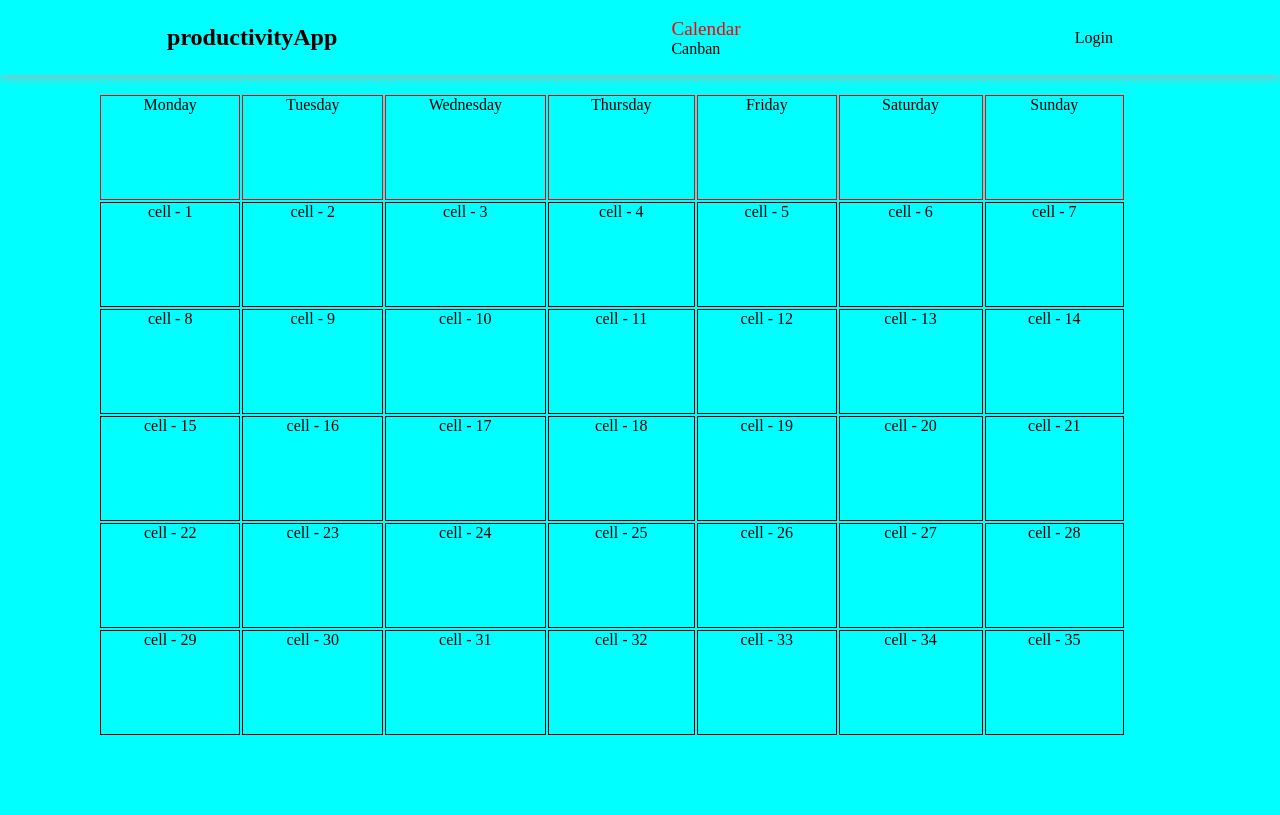
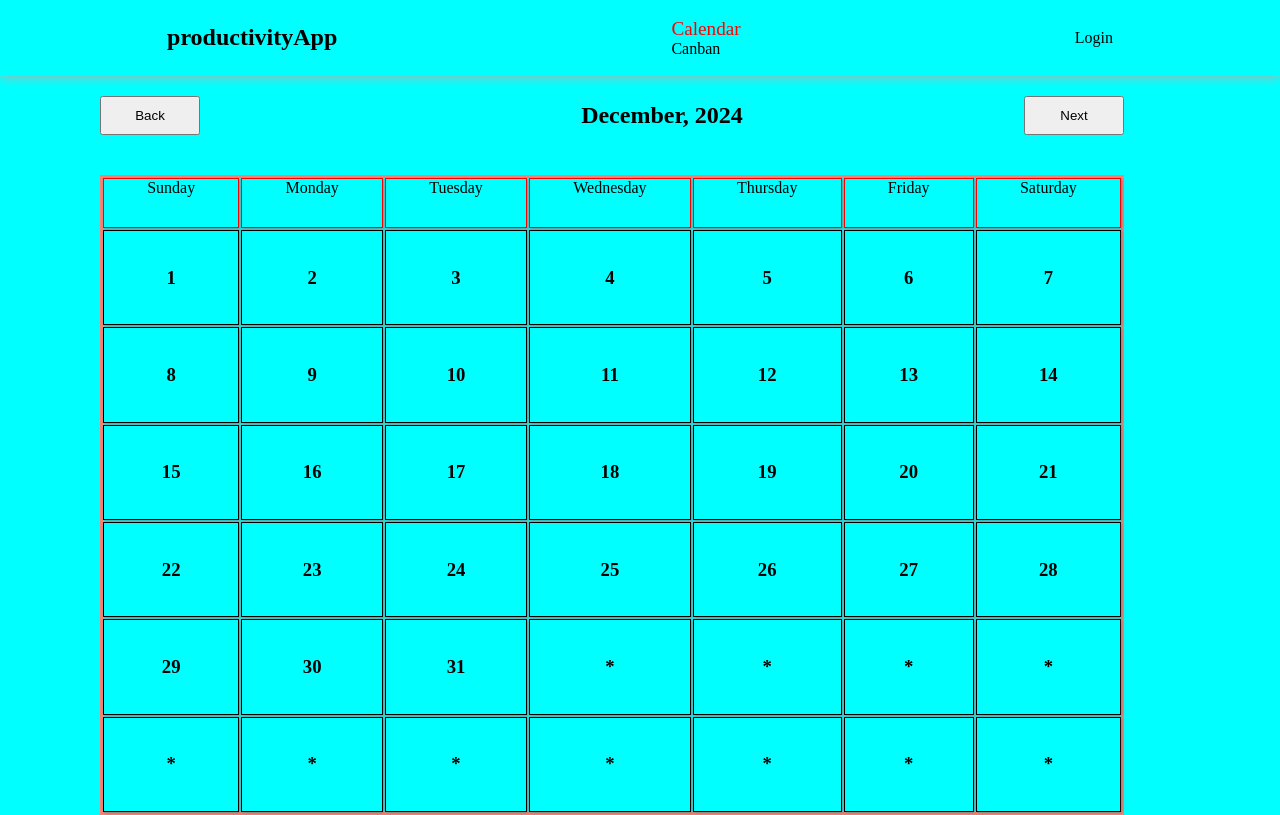
Before and after one commit to nati047/productivityApp, an Angular app: page /calendar in a window 1280 px wide. Built offline with nearby package versions, Linux system fonts and the light colour scheme.

Commit message:
add calendar navigation

```diff
--- a/src/app/calendar/calendar.component.css
+++ b/src/app/calendar/calendar.component.css
@@ -1,20 +1,45 @@
 .calendar-container {
+  width: 80vw;
+  height: 80vh;
   display: grid;
   gap: 2px;
-  grid-template-columns: auto auto auto auto auto auto auto;
-  /* grid-template-rows: 10% auto; */
+  grid-template-columns: repeat(7, auto);
+  grid-template-rows: 50px repeat(5, auto);
   margin: 20px 0px 0px 100px;
-  width: 80vw;
-  height: 80vh;
-  /* border: 1px solid salmon; */
+  border: 3px solid salmon;
 }
 
 .calendar-head {
   text-align: center;
   border: 1px solid rgb(245, 2, 2);
+  box-shadow: 1px 1px 3px gray ;
 }
 
 .calendar-column {
-  text-align: center;
+  display: flex;
+  align-items: center;
+  justify-content: center;
+  /* text-align: center; */
   border: 1px solid black;
+  box-shadow: 1px 1px 3px gray ;
 }
+h3 {
+  margin: none;
+}
+
+.calendar-controls {
+  /* border: 1px solid orangered; */
+  margin: 0px 0px 0px 100px;
+  width: 80vw;
+  height: 10vh;
+  display: flex;
+  flex-direction: row;
+  justify-content: space-between;
+  align-items: center;
+}
+
+button {
+  width: 100px;
+  height: fit-content;
+  padding: 10px;
+}
--- a/src/app/calendar/calendar.component.html
+++ b/src/app/calendar/calendar.component.html
@@ -1,8 +1,17 @@
+<div class="calendar-controls">
+  <button (click)="toPreviousMonth()">Back</button>
+  <h2 style="margin-left: 100px;">{{getMonthName(month)}}, {{year}}</h2>
+  <button (click)="toNextMonth()">Next</button>
+</div>
 <div class="calendar-container">
-  <div *ngFor="let day of dayName" class="calendar-head">
+  <div *ngFor="let day of getDayNames()" class="calendar-head">
     {{day}}
   </div>
-  <div *ngFor="let i of days" class="calendar-column">cell - {{i}}</div>
+  <div *ngFor="let i of days" class="calendar-column">
+    <h3>
+      {{i > 0 ? i : '*'}}
+    </h3>
+
   <!-- <div class="calendar-column">calendar column 2</div>
   <div class="calendar-column">calendar column 3</div>
   <div class="calendar-column">calendar column 4</div>
--- a/src/app/calendar/calendar.component.ts
+++ b/src/app/calendar/calendar.component.ts
@@ -3,14 +3,67 @@ import { Component, SimpleChange, SimpleChanges } from '@angular/core';
 @Component({
   selector: 'prodApp-calendar',
   standalone: false,
-
   templateUrl: './calendar.component.html',
   styleUrl: './calendar.component.css'
 })
 export class CalendarComponent {
-  dayName: string[] = ["Monday", "Tuesday", "Wednesday", "Thursday", "Friday", "Saturday", "Sunday"]
-  days: number[] = Array.from({ length: 35 }, (_, i) => i + 1);
+  currentDate: Date = new Date(new Date().getFullYear(), new Date().getMonth());
+  days!: number[] ;
+  month: number = this.currentDate.getMonth();
+  year: number = this.currentDate.getFullYear();
 
-  constructor() {}
+  constructor() {
+    this.days = this.fillDays();
+  }
+
+  ngOnInit() {
+    console.info(this.currentDate);
+  }
+
+  getDayNames() {
+    return [ "Sunday", "Monday", "Tuesday", "Wednesday", "Thursday", "Friday", "Saturday"];
+  }
+
+   getMonthName(monthNumber: number) {
+    const monthNames = [
+      "January", "February", "March", "April", "May", "June",
+      "July", "August", "September", "October", "November", "December"
+    ];
+    return monthNames[monthNumber];
+  }
+
+  fillDays() {
+    let maxDay = new Date(this.year, this.month + 1, 0).getDate();
+    let startIndex = new Date(this.year, this.month, 1).getDay();
+    let dayOne = 0;
+    return Array.from
+    ({ length: 42 },
+      (_, i) => {
+        if (dayOne !== maxDay && i >= startIndex) {
+          dayOne += 1;
+          return dayOne;
+        }
+        else {
+          return 0;
+        }
+      }
+    )
+  }
+
+  toNextMonth () {
+    this.currentDate.setMonth(this.currentDate.getMonth() + 1);
+    this.month = this.currentDate.getMonth();
+    this.year = this.currentDate.getFullYear();
+    this.days = this.fillDays();
+    console.log(this.currentDate);
+  }
+
+  toPreviousMonth () {
+    this.currentDate.setMonth(this.currentDate.getMonth() - 1);
+    this.month = this.currentDate.getMonth();
+    this.year = this.currentDate.getFullYear();
+    this.days = this.fillDays();
+    console.log(this.currentDate);
+  }
 
 }
```
Also changed, not shown: src/app/calendar/calendar.model.ts (added, +22 -0 lines).
